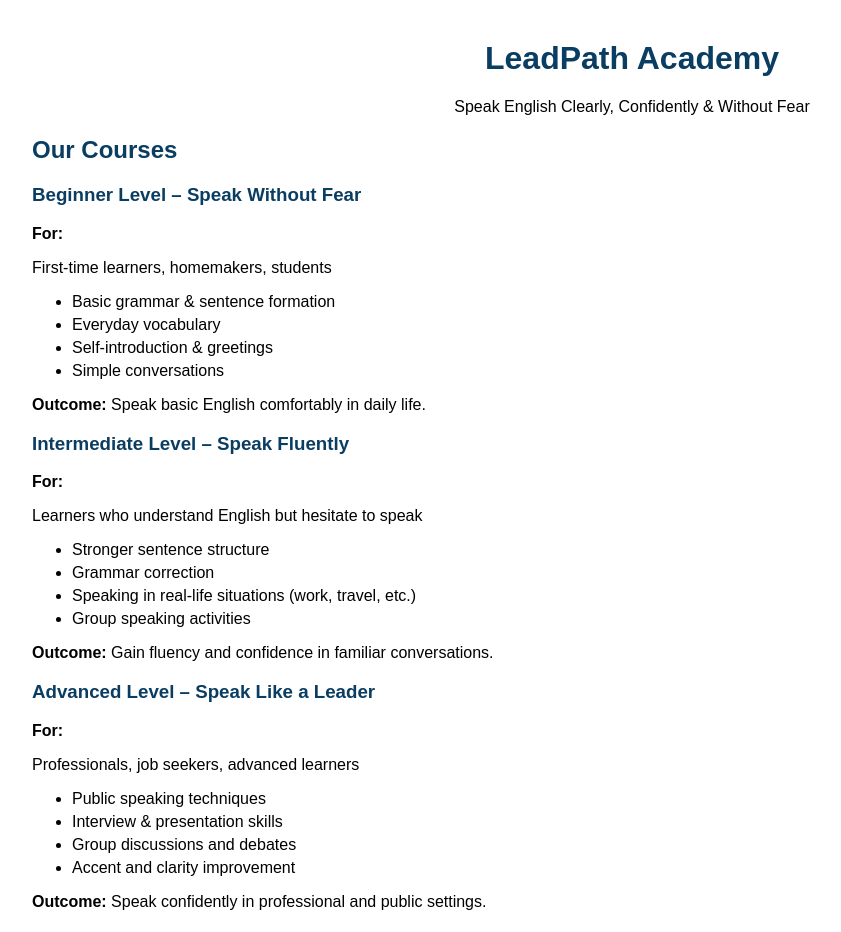
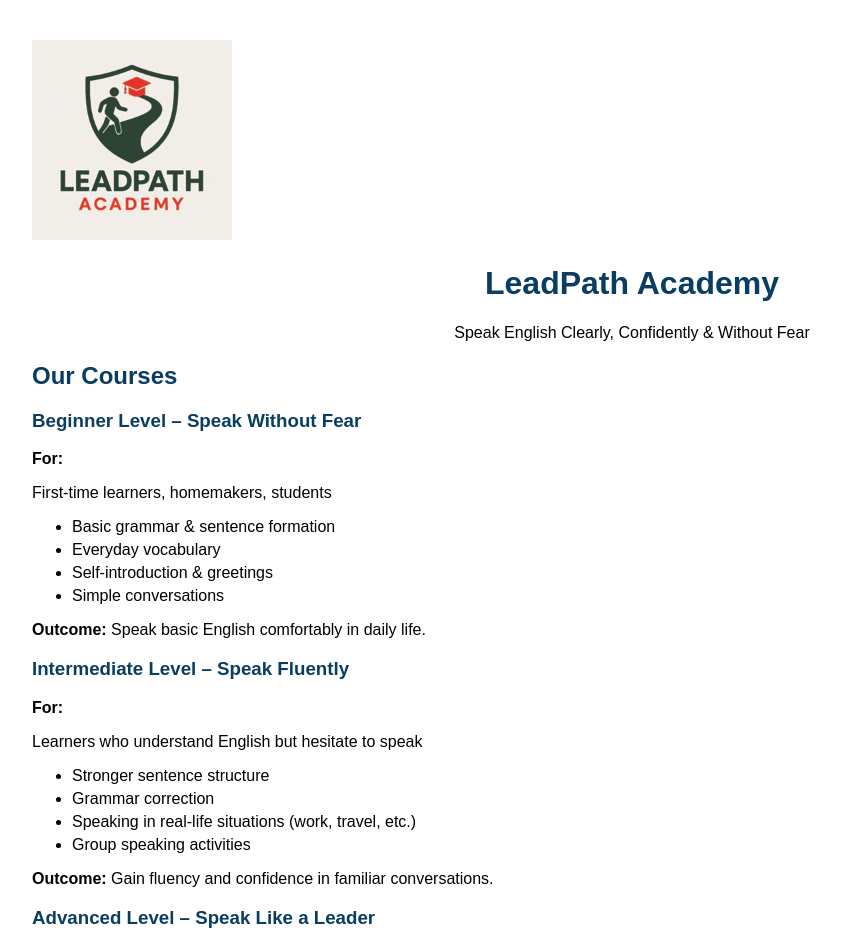
Before and after one commit to divyabharathic2025/Leadpath, a plain HTML site: page index.html in a window 1280 px wide. Shown: the top 932 px of the page, without its empty margins (8-849 px from the left). Drawn offline with Linux system fonts and the light colour scheme.

Commit message:
logo added

```diff
--- a/index.html
+++ b/index.html
@@ -15,7 +15,7 @@
   </style>
 </head>
 <body>
-  <h1 style="text-align:center">LeadPath Academy</h1>
+  <img width="200px" src="Logo.jpeg" alt=""><h1 style="text-align:center">LeadPath Academy</h1>
   <p style="text-align:center">Speak English Clearly, Confidently & Without Fear</p>
 
   <div class="section">
```
